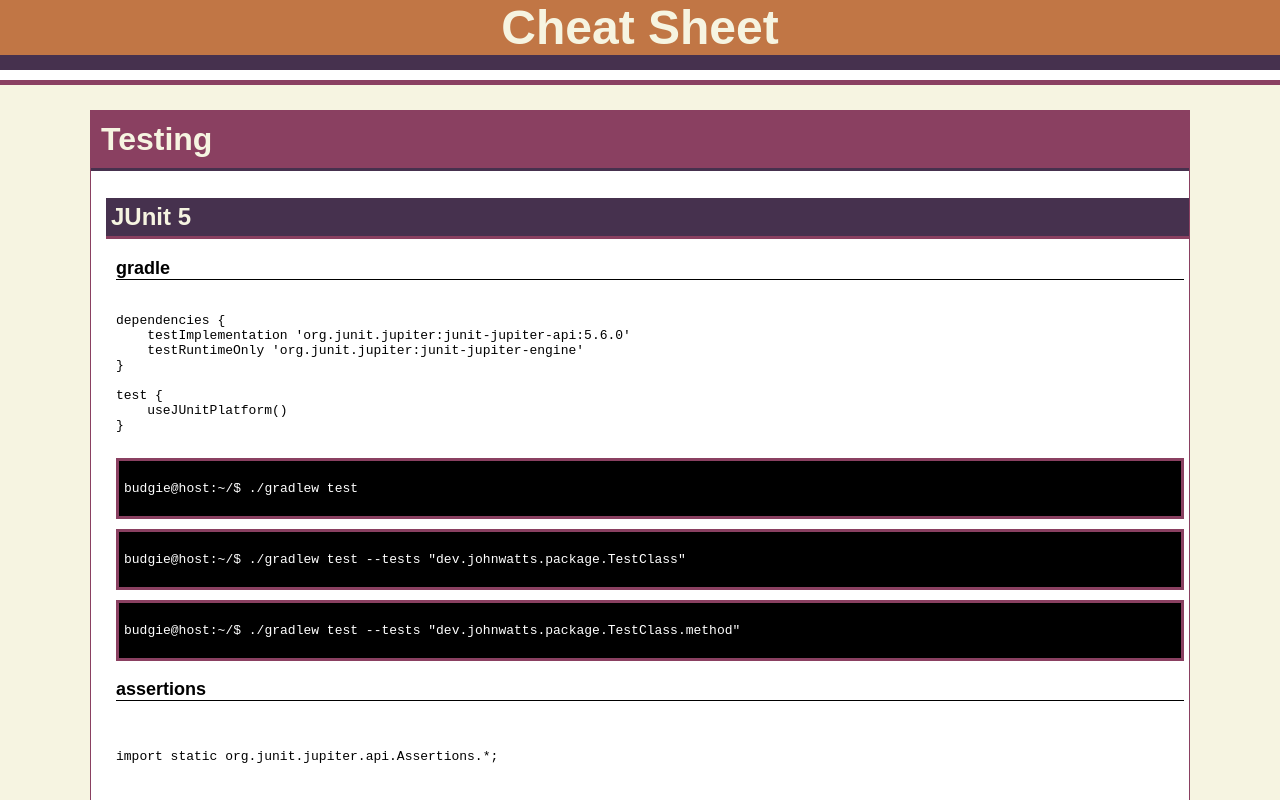
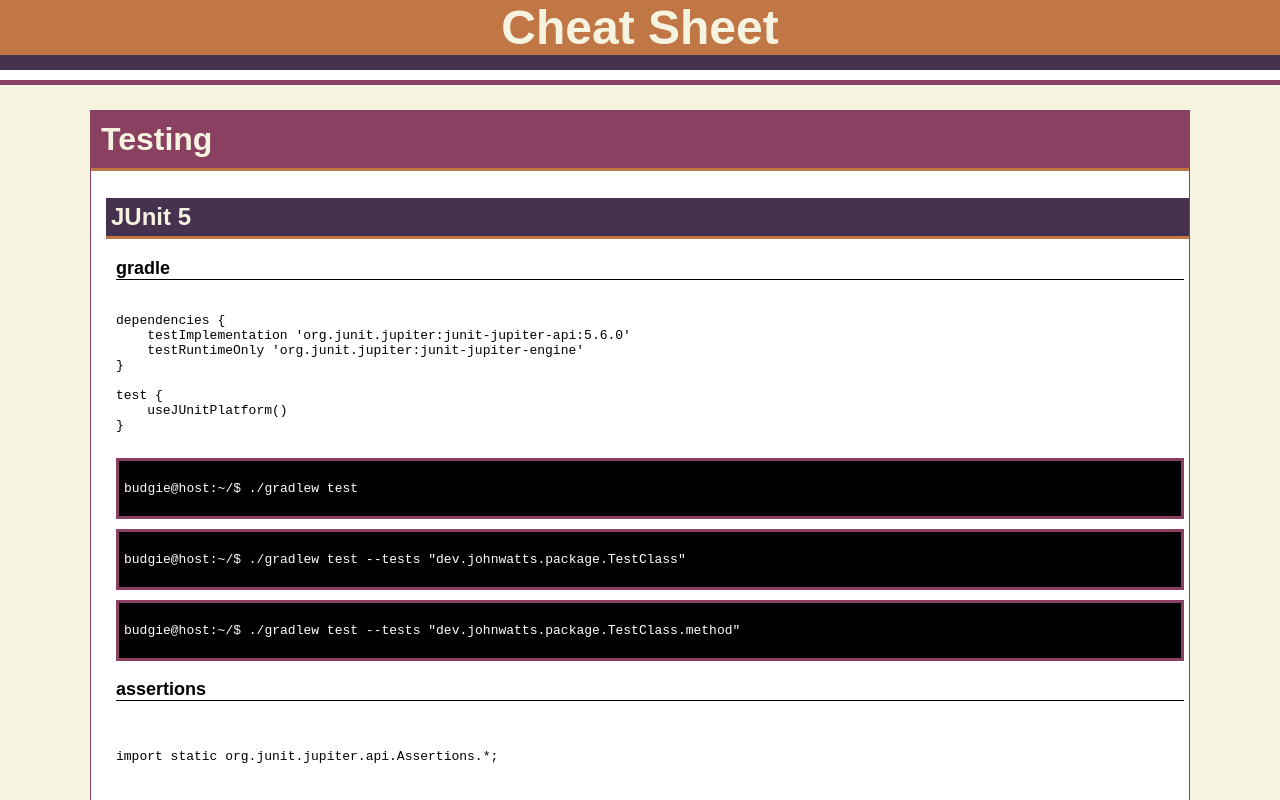
Before and after one commit to BudgieWatts/BudgieWatts.github.io, a plain HTML site: page index.html in a window 1280 px wide. Shown: the top 800 px of the page. Drawn offline with Linux system fonts and the light colour scheme.

Commit message:
changed heading bottom borders to orange

```diff
--- a/site/styles.css
+++ b/site/styles.css
@@ -54,7 +54,7 @@ article h1 {
     background-color: var(--cerise-highlight-colour);
     color: var(--main-background-colour);
     padding: 10px;
-    border-bottom: medium solid var(--purple-dark-colour);
+    border-bottom: medium solid var(--orange-highlight-colour);
 }
 
 h2 {
@@ -63,7 +63,7 @@ h2 {
     color: var(--main-background-colour);
     padding: 5px;
     margin-right: -5px;
-    border-bottom: medium solid var(--cerise-highlight-colour);
+    border-bottom: medium solid var(--orange-highlight-colour);
 }
 
 h3 {
```
